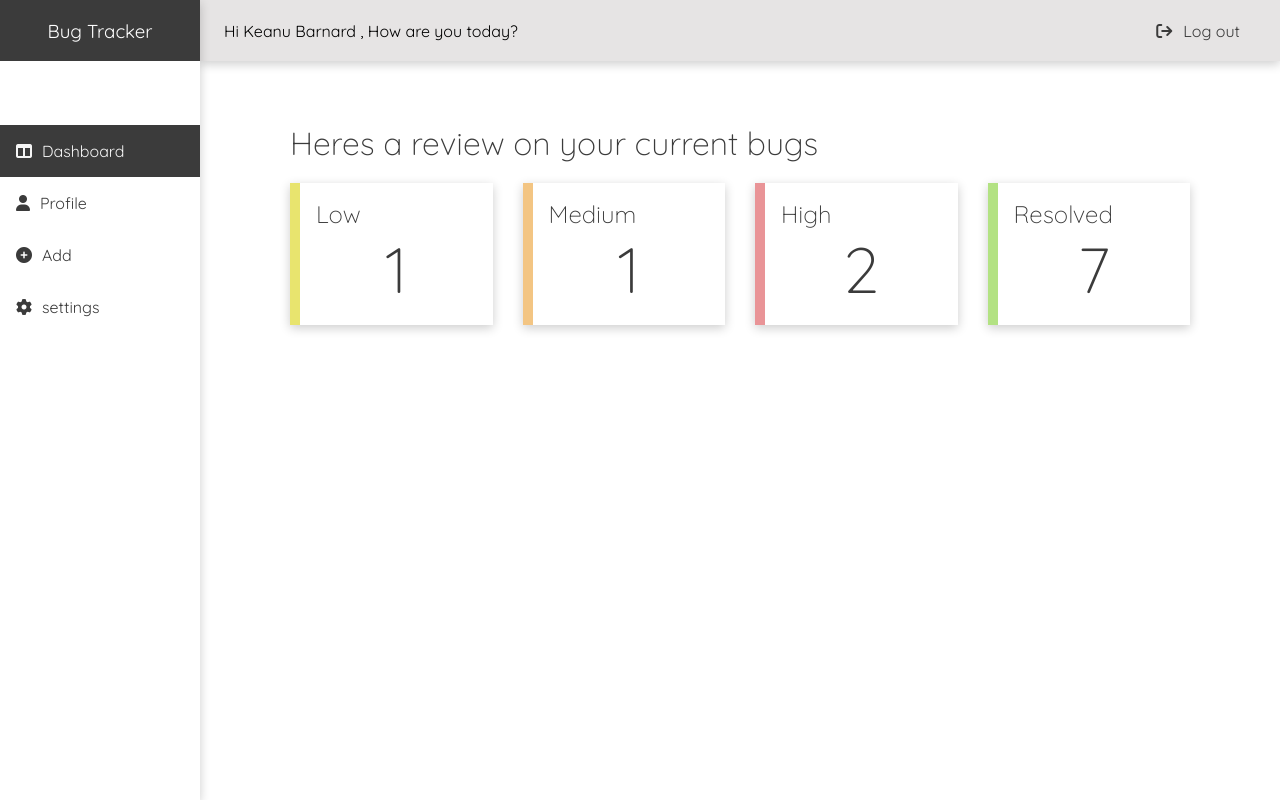
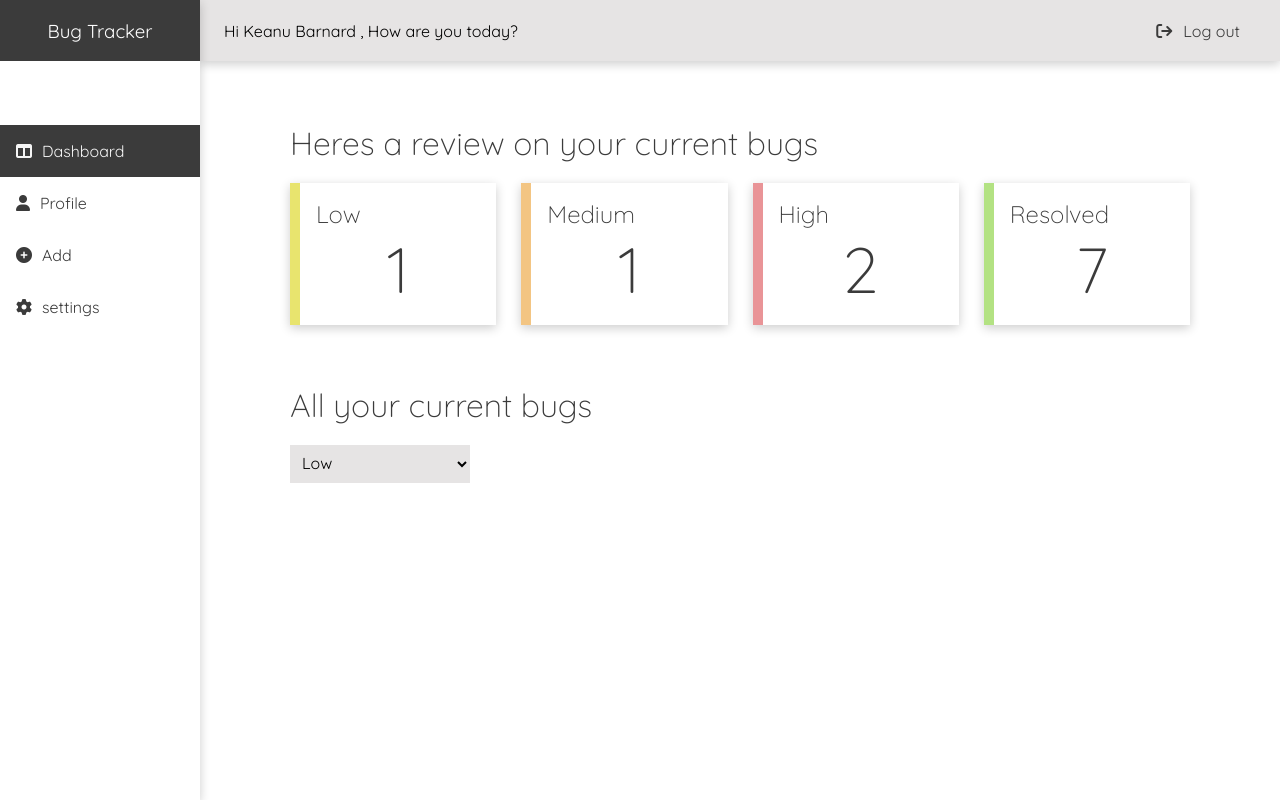
Before and after one commit to KeanuBarnardd/Bug-Tracker-Final, a React (Create React App) app in the folder bug-tracker/: page / in a window 1280 px wide. Built offline with nearby package versions, Linux system fonts and the light colour scheme.

Commit message:
Added Select input styling

```diff
--- a/bug-tracker/src/Pages/Dashboard/Dashboard.jsx
+++ b/bug-tracker/src/Pages/Dashboard/Dashboard.jsx
@@ -1,6 +1,6 @@
 import React from "react";
 import StatsCard from "../../Components/StatsCard/StatsCard";
-import './Dashboard.scss';
+import "./Dashboard.scss";
 
 export default function Dashboard() {
   return (
@@ -13,6 +13,16 @@ export default function Dashboard() {
           <StatsCard priority="high" title="High" value="2" />
           <StatsCard priority="resolved" title="Resolved" value="7" />
         </div>
+        <h1 className="head-2" >All your current bugs</h1>
+        <select name="" id="">
+          <option value="low">Low</option>
+          <option value="medium">Medium</option>
+          <option value="high">High</option>
+          <option value="resolved">Resolved</option>
+        </select>
+        <div className="bug-grid">
+
+        </div>
       </div>
     </div>
   );
--- a/bug-tracker/src/Pages/Dashboard/Dashboard.scss
+++ b/bug-tracker/src/Pages/Dashboard/Dashboard.scss
@@ -2,6 +2,24 @@
 
 .bug-stats-container{
   display: flex;
-  gap: 30px;
+  gap: 25px;
   justify-content: space-evenly;
 }
+
+.head-2{
+  margin-top: 2.5rem;
+}
+
+select{
+  font-size: $fs-1;
+  padding: 0.5rem;
+  width: 20%;
+  border: none;
+  background-color: $light-grey;
+  transition: $trans-gen;
+}
+
+select:hover{
+  background-color: $dark-grey;
+  color: white;
+}
```
